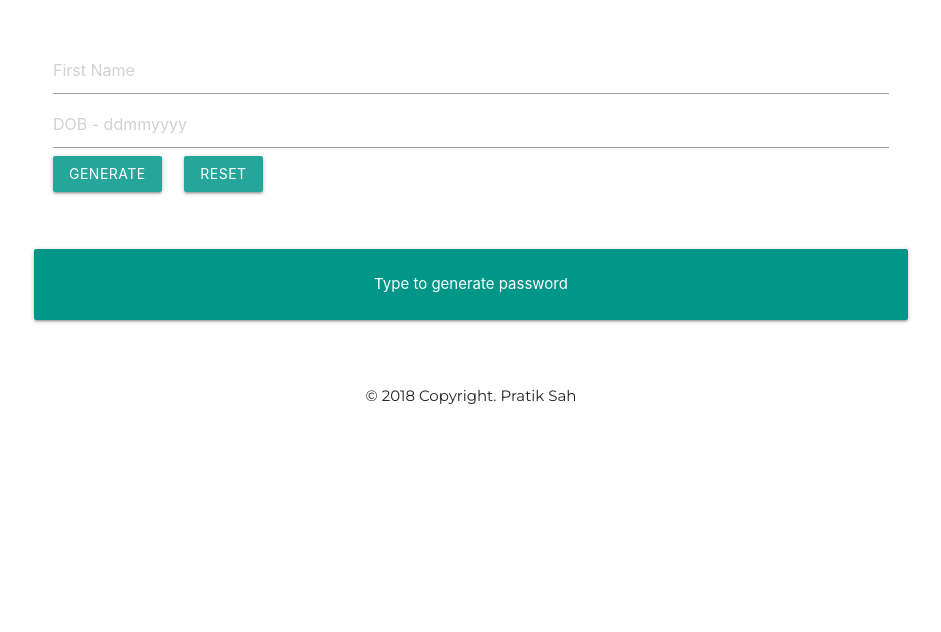
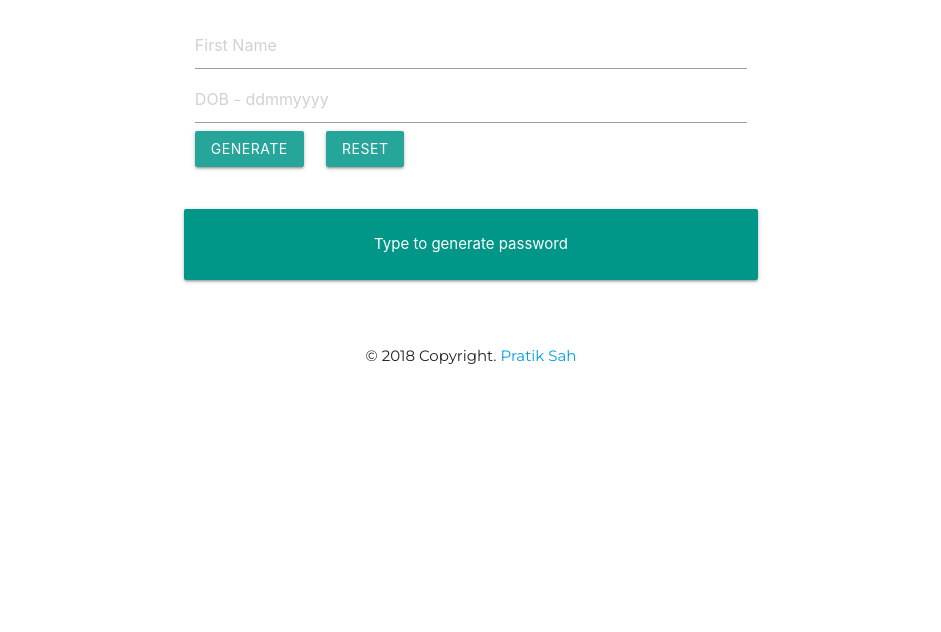
Before and after one commit to ThePratikSah/rand_pass_generator, a plain HTML site: page index.html in a window 1280 px wide. Shown: the part 168-800 px from the top of the page, without its empty margins (169-1110 px from the left). Drawn offline with nearby package versions, Linux system fonts and the light colour scheme.

Commit message:
Update index.html

```diff
--- a/index.html
+++ b/index.html
@@ -3,7 +3,10 @@
 
 <head>
     <meta charset="UTF-8">
-    <title>Random Password Generator    </title>
+    <title>Random Password Generator</title>
+    <meta name="keywords" content="Random Password Generator, random, password, generator">
+    <meta name="description" content="Welcome to Random Password Generator. Here you can generate strong random password. It is completely free. You can also download it for your MacOS X, Windows 8 and later, Linux, etc. for using it ofline. Thanks for your visit.">
+    <meta name="author" content="Pratik Sah">
     <link rel="stylesheet" href="https://cdnjs.cloudflare.com/ajax/libs/materialize/1.0.0/css/materialize.min.css">
     <link href="https://fonts.googleapis.com/css?family=Montserrat" rel="stylesheet">
     <link rel="stylesheet" href="style.css">
@@ -11,9 +14,11 @@
 
 <body>
     <div class="container">
+        <div class="row">
+            <div class="col s12 m8 offset-l2 offset-m2">
                 <h1 class="app-title">Random Password<br>Generator</h1>
                 <!-- name input field -->
-        <div class="input-field col s6">
+                <div class="input-field col s12">
                     <input placeholder="First Name" id="first_name" type="text" class="validate">
                     <input placeholder="DOB - ddmmyyyy" id="dob" type="text" class="datepicker">
                     <div class="row">
@@ -32,14 +37,16 @@
                     </div>
                 </div>
                 <!-- copyright section -->
-        <p class="small mb-4 text-dark credit">&copy; 2018 Copyright. Pratik Sah</p>
+                <p class="small mb-4 text-dark credit">&copy; 2018 Copyright. <a href="https://pratiksah.com" target="_blank">Pratik Sah</a></p>
+            </div>
+        </div>
     </div>
 
     <!-- all the js files here -->
     <script src="https://cdnjs.cloudflare.com/ajax/libs/jquery/3.3.1/jquery.min.js"></script>
     <script src="https://cdnjs.cloudflare.com/ajax/libs/materialize/1.0.0/js/materialize.min.js"></script>
     <script>
-        function randomStr(){
+        function randomStr() {
             var x = document.getElementById("first_name").value;
             var y = document.getElementById("dob").value;
             var z = y.toString();
@@ -47,9 +54,11 @@
             for (var i = 0; i < 15; i++) {
                 s += r.charAt(Math.floor(Math.random() * r.length));
             }
-            document.getElementById("password").innerHTML = s;document.getElementById('text_p').innerHTML = "Your Generated Password";
+            document.getElementById("password").innerHTML = s;
+            document.getElementById('text_p').innerHTML = "Your Generated Password";
         }
-        function reset(){
+
+        function reset() {
             document.getElementById('first_name').value = "";
             document.getElementById('dob').value = "";
             document.getElementById('text_p').innerHTML = "Your Last Generated Password";
```
Lines whose indentation alone changed are shown as unchanged.
